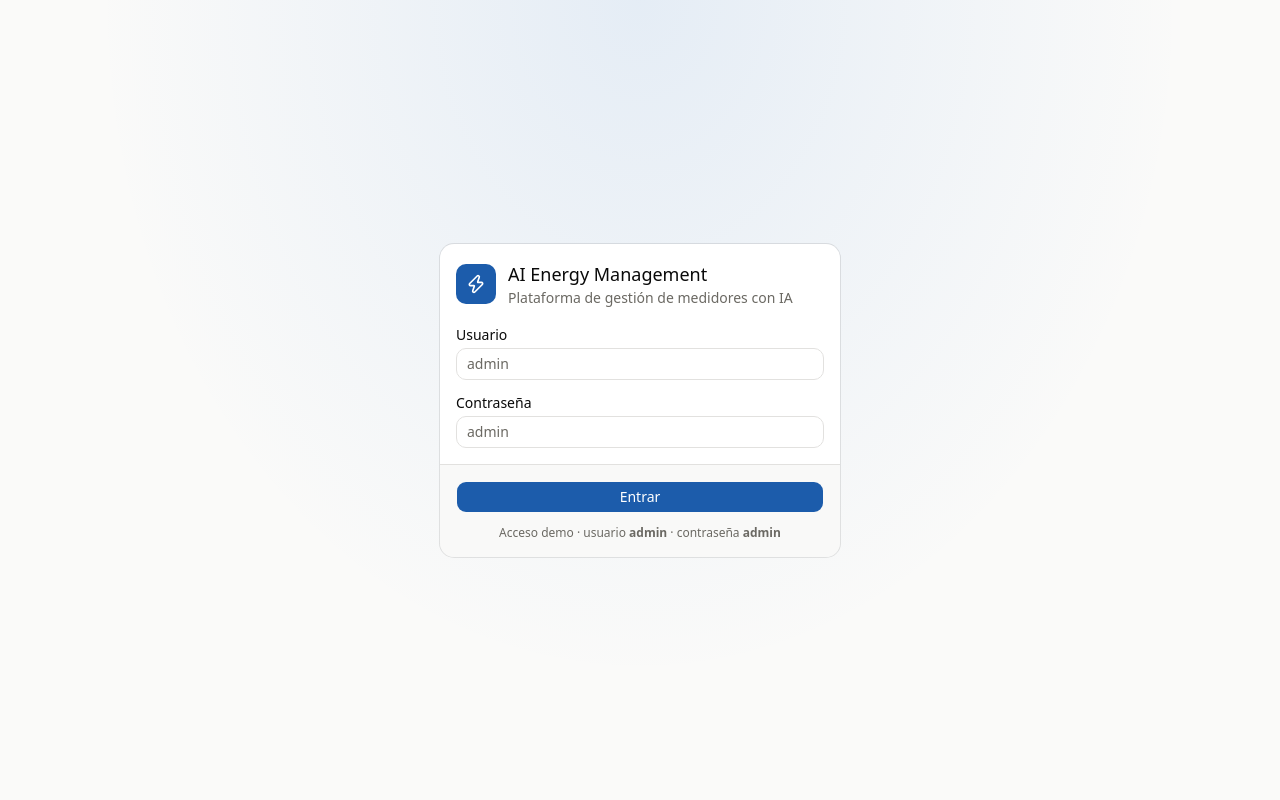
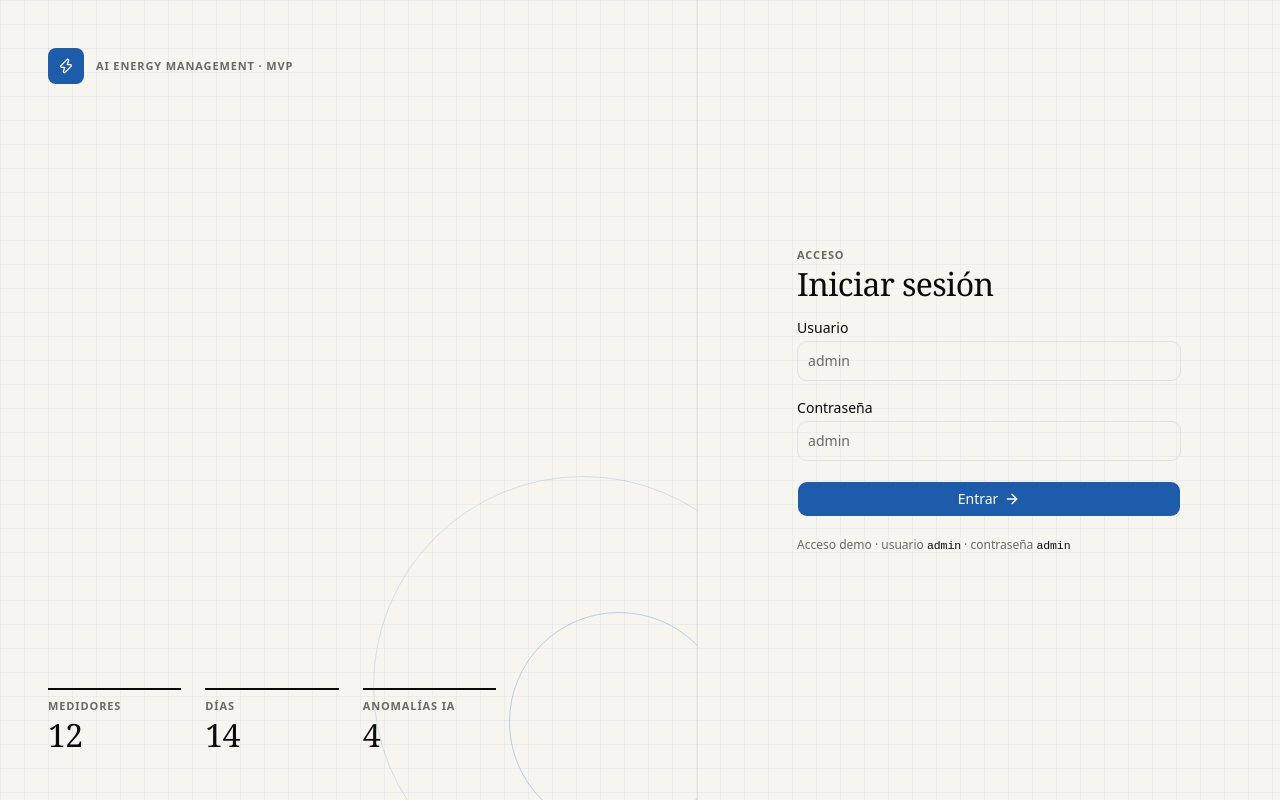
Before and after one commit to drmelom/ai-energy-management, a React (Vite) app in the folder frontend/: page /login in a window 1280 px wide. Built offline with nearby package versions, Linux system fonts and the light colour scheme; no server answers.

Commit message:
design: engineering-notebook aesthetic — paper grid, Fraunces display figures, JetBrains Mono numerals, eyebrow labels, staggered reveals, editorial login
Co-Authored-By: Claude Fable 5.1 <noreply@anthropic.com>

```diff
--- a/frontend/package.json
+++ b/frontend/package.json
@@ -11,7 +11,9 @@
   },
   "dependencies": {
     "@base-ui/react": "^1.8.0",
+    "@fontsource-variable/fraunces": "^5.3.0",
     "@fontsource-variable/geist": "^5.3.0",
+    "@fontsource-variable/jetbrains-mono": "^5.3.0",
     "class-variance-authority": "^0.7.1",
     "cn": "^0.4.0",
     "lucide-react": "^1.48.0",
--- a/frontend/src/components/AnalysisStepper.tsx
+++ b/frontend/src/components/AnalysisStepper.tsx
@@ -63,7 +63,8 @@ export function RunHeadline({ run, firstMeter }: { run: AnalysisRun; firstMeter?
     <Card className="fade-in">
       <CardContent className="flex items-center gap-6 flex-wrap">
         <div className="min-w-0">
-          <div className="display">{head}{tail && <span className="text-muted-foreground font-normal"> · {tail}</span>}</div>
+          <p className="eyebrow mb-1">Resultado del análisis</p>
+          <div className="display-lg">{head}{tail && <span className="text-muted-foreground"> · {tail}</span>}</div>
           <div className="flex items-center gap-3 mt-2 text-xs text-muted-foreground flex-wrap">
             {(['HIGH', 'MEDIUM', 'LOW'] as const).filter(k => s.by_severity[k]).map(k => <span key={k} className="flex items-center gap-1"><SeverityBadge severity={k} /><span className="num text-foreground font-semibold">{s.by_severity[k]}</span></span>)}
             <span>· confianza media <span className="num text-foreground font-semibold">{Math.round(s.avg_confidence * 100)} %</span></span>
--- a/frontend/src/components/AppShell.tsx
+++ b/frontend/src/components/AppShell.tsx
@@ -107,7 +107,7 @@ export function AppShell({ title, crumbs, children, priorityCount }: { title: st
                   <BreadcrumbSeparator className="hidden md:block" />
                 </span>
               ))}
-              <BreadcrumbItem><BreadcrumbPage className="font-semibold">{title}</BreadcrumbPage></BreadcrumbItem>
+              <BreadcrumbItem><BreadcrumbPage className="serif text-base font-medium">{title}</BreadcrumbPage></BreadcrumbItem>
             </BreadcrumbList>
           </Breadcrumb>
           <div className="ml-auto flex items-center gap-2">
--- a/frontend/src/components/FleetRanking.tsx
+++ b/frontend/src/components/FleetRanking.tsx
@@ -19,7 +19,7 @@ export function FleetRanking({ rows, hasRun }: { rows: MeterListItem[]; hasRun:
       <CardHeader className="px-5 pt-5 pb-3 flex-row items-baseline justify-between">
         <div>
           <CardTitle className="text-lg">Desvío frente al baseline por medidor</CardTitle>
-          <CardDescription>Último día vs baseline diario (mediana horaria, días 1–7) · escala ±{Math.round(max)} %</CardDescription>
+          <CardDescription className="eyebrow normal-case tracking-normal">Último día vs baseline diario (mediana horaria, días 1–7) · escala ±{Math.round(max)} %</CardDescription>
         </div>
         {!hasRun && <span className="text-xs text-muted-foreground">Ejecuta el análisis IA para clasificar los medidores</span>}
       </CardHeader>
--- a/frontend/src/index.css
+++ b/frontend/src/index.css
@@ -2,13 +2,16 @@
 @import "tw-animate-css";
 @import "shadcn/tailwind.css";
 @import "@fontsource-variable/geist";
+@import "@fontsource-variable/fraunces";
+@import "@fontsource-variable/jetbrains-mono";
 
 @custom-variant dark (&:is(.dark *));
 
 /* ---------- shadcn base (neutral) + brand primary (blue) ---------- */
 :root {
   --radius: 0.625rem;
-  --background: oklch(0.985 0.002 90);
+  --background: #f7f5ef;
+  --paper-line: rgba(28, 92, 171, 0.055);
   --foreground: oklch(0.145 0 0);
   --card: oklch(1 0 0);
   --card-foreground: oklch(0.145 0 0);
@@ -51,7 +54,8 @@
 }
 
 .dark {
-  --background: oklch(0.13 0 0);
+  --background: #121311;
+  --paper-line: rgba(255, 255, 255, 0.035);
   --foreground: oklch(0.985 0 0);
   --card: oklch(0.185 0 0);
   --card-foreground: oklch(0.985 0 0);
@@ -94,7 +98,9 @@
 
 @theme inline {
   --font-sans: 'Geist Variable', system-ui, sans-serif;
-  --font-heading: var(--font-sans);
+  --font-display: 'Fraunces Variable', Georgia, serif;
+  --font-mono: 'JetBrains Mono Variable', ui-monospace, monospace;
+  --font-heading: var(--font-display);
   --color-background: var(--background); --color-foreground: var(--foreground);
   --color-card: var(--card); --color-card-foreground: var(--card-foreground);
   --color-popover: var(--popover); --color-popover-foreground: var(--popover-foreground);
@@ -130,9 +136,30 @@
   html, body, #root { height: 100%; }
 }
 
-/* small utilities kept from the original design system */
-.num { font-variant-numeric: tabular-nums; }
-.display { font-size: 28px; line-height: 32px; font-weight: 600; letter-spacing: -0.01em; }
+/* ---------- "cuaderno de ingeniería": paper grid, serif figures, mono numbers ---------- */
+body {
+  background-color: var(--background);
+  background-image:
+    linear-gradient(var(--paper-line) 1px, transparent 1px),
+    linear-gradient(90deg, var(--paper-line) 1px, transparent 1px);
+  background-size: 24px 24px, 24px 24px;
+  background-attachment: fixed;
+}
+.num { font-family: var(--font-mono); font-variant-numeric: tabular-nums; font-size: 0.96em; letter-spacing: -0.01em; }
+.display { font-family: var(--font-display); font-variation-settings: 'opsz' 48, 'SOFT' 30; font-size: 32px; line-height: 34px; font-weight: 500; letter-spacing: -0.02em; font-variant-numeric: tabular-nums; }
+.display-lg { font-family: var(--font-display); font-variation-settings: 'opsz' 96, 'SOFT' 50; font-size: 44px; line-height: 46px; font-weight: 500; letter-spacing: -0.025em; }
+.eyebrow { font-size: 11px; line-height: 16px; font-weight: 600; letter-spacing: 0.08em; text-transform: uppercase; color: var(--muted-foreground); }
+.serif { font-family: var(--font-display); font-variation-settings: 'opsz' 24; }
+h1, h2, h3, [data-slot="card-title"] { font-family: var(--font-display); font-variation-settings: 'opsz' 24, 'SOFT' 20; font-weight: 500; letter-spacing: -0.01em; }
+[data-slot="card"] { box-shadow: 0 1px 0 rgba(0,0,0,.02), 0 0 0 1px var(--border); border-color: transparent; }
+[data-slot="sidebar-inner"], [data-slot="sidebar"] { background-image: none; }
+.rule-top { border-top: 2px solid var(--foreground); }
+.stagger > * { animation: rise .5s cubic-bezier(.2,.7,.2,1) both; }
+.stagger > *:nth-child(1) { animation-delay: .02s } .stagger > *:nth-child(2) { animation-delay: .08s } .stagger > *:nth-child(3) { animation-delay: .14s }
+.stagger > *:nth-child(4) { animation-delay: .20s } .stagger > *:nth-child(5) { animation-delay: .26s } .stagger > *:nth-child(6) { animation-delay: .32s }
+.stagger > *:nth-child(n+7) { animation-delay: .38s }
+@keyframes rise { from { opacity: 0; transform: translateY(8px) } to { opacity: 1; transform: none } }
+@media (prefers-reduced-motion: reduce) { .stagger > * { animation: none; } }
 .clamp-1 { display: -webkit-box; -webkit-line-clamp: 1; -webkit-box-orient: vertical; overflow: hidden; }
 .fade-in { animation: fade .2s ease-out; }
 @keyframes fade { from { opacity: 0; transform: translateY(2px) } to { opacity: 1; transform: none } }
--- a/frontend/src/pages/Dashboard.tsx
+++ b/frontend/src/pages/Dashboard.tsx
@@ -20,7 +20,7 @@ export default function Dashboard() {
   const period = d ? `${fmtDay(parseNaive(d.consumption.period_from))} – ${fmtDay(parseNaive(d.consumption.period_to))}` : '';
   return (
     <AppShell title="Dashboard" priorityCount={d?.anomalies.priority}>
-      <section className="grid gap-4" style={{ gridTemplateColumns: 'repeat(auto-fit, minmax(200px, 1fr))' }} aria-label="Indicadores">
+      <section className="grid gap-4 stagger" style={{ gridTemplateColumns: 'repeat(auto-fit, minmax(200px, 1fr))' }} aria-label="Indicadores">
         <KpiTile label="Medidores" value={d?.meters.total ?? '—'} loading={!d}
           sub={d && (['NORMAL', 'WARNING', 'CRITICAL', 'UNKNOWN'] as MeterStatus[]).filter(s => d.meters.by_status[s]).map(s => <span key={s} className="flex items-center gap-1"><span className="num font-semibold text-foreground">{d.meters.by_status[s]}</span><StatusBadge status={s} compact /></span>)} />
         <KpiTile label="Consumo del periodo" value={d ? fmtKwh(d.consumption.total_kwh) : '—'} loading={!d} sub={d && <>{period} · media {fmtKwh(d.consumption.avg_daily_kwh, 0)}/día</>} />
--- a/frontend/src/pages/Login.tsx
+++ b/frontend/src/pages/Login.tsx
@@ -1,11 +1,12 @@
 import { useState, type FormEvent } from 'react';
 import { useNavigate } from 'react-router-dom';
-import { Zap } from 'lucide-react';
+import { ArrowRight, Zap } from 'lucide-react';
 import { Button } from '@/components/ui/button';
-import { Card, CardContent, CardDescription, CardFooter, CardHeader, CardTitle } from '@/components/ui/card';
 import { Input } from '@/components/ui/input';
 import { Label } from '@/components/ui/label';
 import { api, ApiError } from '../api/client';
+
+const STEPS = ['Datos', 'Análisis', 'Anomalía', 'Explicación', 'Priorización', 'Acción'];
 
 export default function Login() {
   const nav = useNavigate();
@@ -25,26 +26,50 @@ export default function Login() {
     } finally { setBusy(false); }
   };
   return (
-    <div className="min-h-full grid place-items-center p-6 bg-[radial-gradient(ellipse_at_top,var(--brand-wash),transparent_60%)]">
-      <Card className="w-[400px] max-w-full">
-        <CardHeader>
-          <div className="flex items-center gap-3">
-            <span className="size-10 rounded-lg bg-primary text-primary-foreground grid place-items-center"><Zap className="size-5" /></span>
-            <div><CardTitle className="text-lg">AI Energy Management</CardTitle><CardDescription>Plataforma de gestión de medidores con IA</CardDescription></div>
+    <div className="min-h-full grid lg:grid-cols-[1.2fr_1fr]">
+      <section className="hidden lg:flex flex-col justify-between p-12 border-r border-border relative overflow-hidden">
+        <div className="flex items-center gap-3">
+          <span className="size-9 rounded-md bg-primary text-primary-foreground grid place-items-center"><Zap className="size-4" /></span>
+          <span className="eyebrow text-foreground">AI Energy Management · MVP</span>
+        </div>
+        <div className="stagger">
+          <p className="eyebrow mb-4">Plataforma de gestión de medidores</p>
+          <h1 className="display-lg max-w-[14ch]">Convertir 4.032 lecturas en <em className="not-italic text-primary">una decisión</em> operativa.</h1>
+          <ol className="mt-10 flex flex-wrap items-center gap-x-2 gap-y-3 text-sm">
+            {STEPS.map((s, i) => (
+              <li key={s} className="flex items-center gap-2">
+                <span className="num text-muted-foreground text-xs">{String(i + 1).padStart(2, '0')}</span>
+                <span className={i === 2 || i === 5 ? 'font-semibold' : 'text-muted-foreground'}>{s}</span>
+                {i < STEPS.length - 1 && <ArrowRight className="size-3.5 text-muted-foreground/60" />}
+              </li>
+            ))}
+          </ol>
+        </div>
+        <dl className="grid grid-cols-3 gap-6 max-w-md">
+          {[['12', 'medidores'], ['14', 'días'], ['4', 'anomalías IA']].map(([v, l]) => (
+            <div key={l} className="rule-top pt-2"><dt className="eyebrow">{l}</dt><dd className="display mt-1">{v}</dd></div>
+          ))}
+        </dl>
+        <span aria-hidden className="absolute -right-24 -bottom-24 size-[420px] rounded-full border border-primary/15" />
+        <span aria-hidden className="absolute -right-8 -bottom-8 size-[220px] rounded-full border border-primary/25" />
+      </section>
+      <section className="grid place-items-center p-6 lg:p-12">
+        <form onSubmit={submit} className="w-full max-w-sm flex flex-col gap-5 stagger">
+          <div className="lg:hidden flex items-center gap-3 mb-2">
+            <span className="size-9 rounded-md bg-primary text-primary-foreground grid place-items-center"><Zap className="size-4" /></span>
+            <span className="font-semibold">AI Energy Management</span>
           </div>
-        </CardHeader>
-        <form onSubmit={submit}>
-          <CardContent className="flex flex-col gap-4">
-            <div className="grid gap-1.5"><Label htmlFor="user">Usuario</Label><Input id="user" value={user} onChange={e => setUser(e.target.value)} placeholder="admin" autoComplete="username" required /></div>
-            <div className="grid gap-1.5"><Label htmlFor="pass">Contraseña</Label><Input id="pass" type="password" value={pass} onChange={e => setPass(e.target.value)} placeholder="admin" autoComplete="current-password" required /></div>
-            {error && <p className="text-critical-ink text-xs" role="alert">{error}</p>}
-          </CardContent>
-          <CardFooter className="flex-col gap-3 mt-4">
-            <Button type="submit" className="w-full" disabled={busy}>{busy ? 'Entrando…' : 'Entrar'}</Button>
-            <p className="text-xs text-muted-foreground text-center">Acceso demo · usuario <b>admin</b> · contraseña <b>admin</b></p>
-          </CardFooter>
+          <div>
+            <p className="eyebrow">Acceso</p>
+            <h2 className="display mt-1">Iniciar sesión</h2>
+          </div>
+          <div className="grid gap-1.5"><Label htmlFor="user">Usuario</Label><Input id="user" className="h-10" value={user} onChange={e => setUser(e.target.value)} placeholder="admin" autoComplete="username" required /></div>
+          <div className="grid gap-1.5"><Label htmlFor="pass">Contraseña</Label><Input id="pass" className="h-10" type="password" value={pass} onChange={e => setPass(e.target.value)} placeholder="admin" autoComplete="current-password" required /></div>
+          {error && <p className="text-critical-ink text-xs" role="alert">{error}</p>}
+          <Button type="submit" size="lg" className="w-full" disabled={busy}>{busy ? 'Entrando…' : 'Entrar'}<ArrowRight /></Button>
+          <p className="text-xs text-muted-foreground">Acceso demo · usuario <span className="num text-foreground">admin</span> · contraseña <span className="num text-foreground">admin</span></p>
         </form>
-      </Card>
+      </section>
     </div>
   );
 }
--- a/frontend/src/pages/MeterDetail.tsx
+++ b/frontend/src/pages/MeterDetail.tsx
@@ -49,7 +49,7 @@ export default function MeterDetail() {
           {m.anomalies.map(x => <span key={x.id} className="flex items-center gap-1.5"><TypeBadge type={x.type} /><SeverityBadge severity={x.severity} priority={x.priority} /><Button variant="link" size="sm" className="px-1" nativeButton={false} render={<Link to={`/anomalies/${x.id}`} />}>Investigar →</Button></span>)}
           {m.anomalies.length === 0 && <span className="text-xs text-muted-foreground">Sin anomalías en el último análisis</span>}</>}
       </div>
-      <section className="grid gap-4" style={{ gridTemplateColumns: 'repeat(auto-fit, minmax(200px, 1fr))' }}>
+      <section className="grid gap-4 stagger" style={{ gridTemplateColumns: 'repeat(auto-fit, minmax(200px, 1fr))' }}>
         <KpiTile label="Consumo actual (último día)" value={lastDay ? fmtKwh(lastDay.consumption_kwh) : '—'} loading={!lastDay} sub={lastDay && fmtDay(parseNaive(lastDay.timestamp))} />
         <KpiTile label="Baseline diario" value={lastDay?.baseline_kwh != null ? fmtKwh(lastDay.baseline_kwh) : '—'} loading={!lastDay} sub="mediana horaria · días 1–7" />
         <KpiTile label="Variación" value={<span className={tone}>{lastDay?.deviation_pct != null ? fmtPct(lastDay.deviation_pct) : '—'}</span>} loading={!lastDay} sub="último día vs baseline diario" />
```
Also changed, not shown: frontend/src/components/KpiTile.tsx (+6 -6 lines), 1 other file (tests, documents, lock files or other folders).
